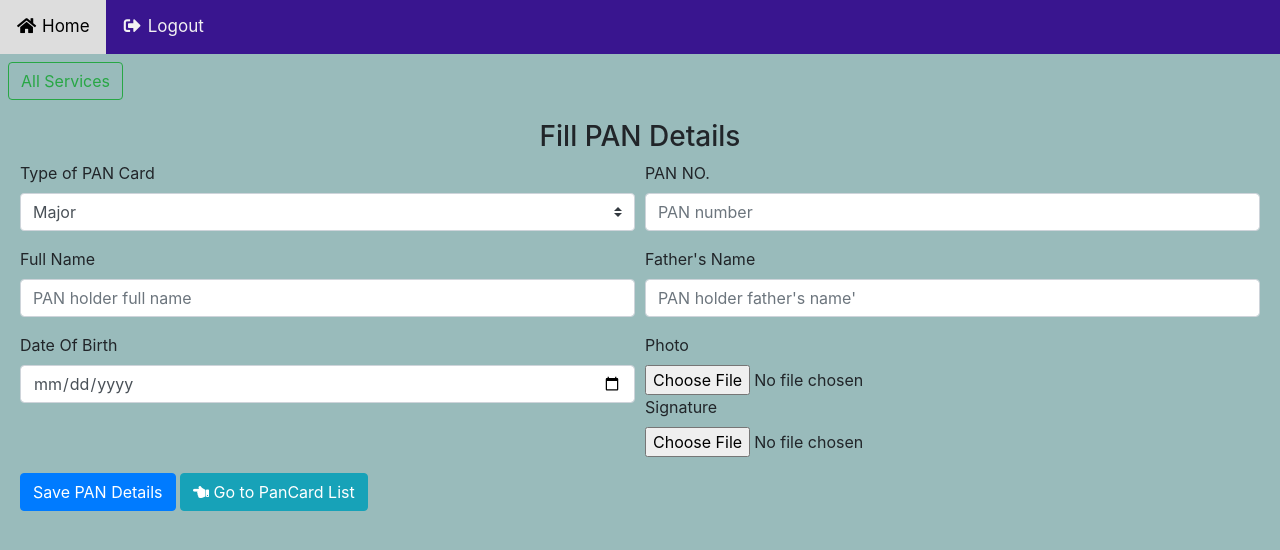
After one commit to vikash8507/print-project, a Django app: page /new-pan/ in a window 1280 px wide. The commit adds this page. Shown: the top 550 px of the page. Run offline with Django 3.2, Linux system fonts and the light colour scheme; a user stored in the database is signed in; some libraries are stand-ins or nearby versions.

Commit message:
Pan Card Setup

```diff
--- /dev/null
+++ b/main/templates/main/new-pan.html
@@ -0,0 +1,46 @@
+{% extends 'base.html' %}
+{% load crispy_forms_tags %}
+{% block body %}
+<h3 class="text-center">Fill PAN Details</h3>
+<form method="POST" , enctype="multipart/form-data">
+    {% csrf_token %}
+    <div class="form-row">
+        <div class="form-group col-md-6">
+            <label for="type">Type of PAN Card</label>
+            <select class="custom-select" name='ptype'>
+                <option value="major">Major</option>
+                <option value="minor">Minor</option>
+            </select>
+        </div>
+        <div class="form-group col-md-6">
+            <label for="pan">PAN NO.</label>
+            <input type="text" class="form-control" id="ganme1" name='pan' required placeholder="PAN number">
+        </div>
+    </div>
+    <div class="form-row">
+        <div class="form-group col-md-6">
+            <label for="name">Full Name</label>
+            <input type="text" class="form-control" id="name" name='name' required placeholder="PAN holder full name">
+        </div>
+        <div class="form-group col-md-6">
+            <label for="fname">Father's Name</label>
+            <input type="text" class="form-control" id="fname" name='fname' required placeholder="PAN holder father's name'">
+        </div>
+    </div>
+    <div class="form-row">
+        <div class="form-group col-md-6">
+            <label for="birth">Date Of Birth</label>
+            <input type="date" class="form-control" name='birth' id="birth" required>
+        </div>
+        <div class="form-group col-md-6">
+            <label for="photo">Photo</label>
+            <input type="file" class="form-control-file" name='photo' id="photo" required>
+            <label for="sign">Signature</label>
+            <input type="file" class="form-control-file" name='sign' id="sign" required>
+        </div>
+    </div>
+    <button type="submit" class="btn btn-primary">Save PAN Details</button>
+    <a href="{% url 'pan-list' %}" class="btn btn-info"><i class="fa fa-hand-point-left"></i> Go to PanCard List</a>
+</form>
+
+{% endblock %}
--- a/main/urls.py
+++ b/main/urls.py
@@ -1,6 +1,6 @@
 from django.urls import path
 
-from main.views import dashboard, success, upload_voter, fill_voter, generate_pdf, voters_list, delete_voter
+from main.views import dashboard, success, upload_voter, fill_voter, generate_pdf, voters_list, delete_voter, pan_list, pan_pdf, new_pan
 
 urlpatterns = [
     path("", dashboard, name="dashboard"),
@@ -10,4 +10,8 @@ urlpatterns = [
     path("fill-voter/<int:id>", fill_voter, name="fill-voter"),
     path("delete-voter/<int:id>", delete_voter, name="delete-voter"),
     path("pdf/<int:id>", generate_pdf, name="pdf"),
+
+    path("pan-list/", pan_list, name="pan-list"),
+    path("new-pan/", new_pan, name="new-pan"),
+    # path("pan-pdf/<int:pk>", pan_pdf, name="pan-pdf"),
 ]
--- a/main/views.py
+++ b/main/views.py
@@ -168,3 +168,16 @@ def generate_pdf(request, id):
         "date": date.today().strftime("%d/%m/%Y")
     }
     return render(request, "voter.html", context)
+
+
+@login_required
+def pan_list(request):
+    return render(request, "main/pan-list.html")
+
+@login_required
+def new_pan(request):
+    return render(request, "main/new-pan.html")
+
+@login_required
+def pan_pdf(request, pk):
+    return render(request, "pan.html")
--- a/print_project/settings.py
+++ b/print_project/settings.py
@@ -43,6 +43,7 @@ INSTALLED_APPS = [
     'django.contrib.staticfiles',
 
     "crispy_forms",
+    "qr_code",
 
     "main",
 ]
--- a/requirements.txt
+++ b/requirements.txt
@@ -13,6 +13,7 @@ Django==3.2.7
 django-crispy-forms==1.12.0
 django-environ==0.7.0
 django-heroku==0.3.1
+django-qr-code==2.2.0
 englisttohindi==4.1.0
 future==0.18.2
 gunicorn==20.1.0
@@ -34,6 +35,7 @@ pytz==2021.1
 razorpay==1.2.0
 reportlab==3.6.1
 requests==2.26.0
+segno==1.3.3
 six==1.16.0
 soupsieve==2.2.1
 sqlparse==0.4.2
--- a/templates/base.html
+++ b/templates/base.html
@@ -43,6 +43,7 @@
         <a href="{% url 'dashboard' %}"><i class="fa fa-chart-line"></i> Dashboard</a>
         <a href="#"><i class="fa fa-fw fa-file-pdf"></i> Aadhaar</a>
         <a href="{% url 'voters-list' %}"><i class="fa fa-fw fa-file-pdf"></i> Voter</a>
+        <a href="{% url 'pan-list' %}"><i class="fa fa-fw fa-file-pdf"></i> PAN</a>
         <a href="#"><i class="fa fa-fw fa-address-card"></i> Contact</a>
     </div>
 
```
Also changed, not shown: main/templates/main/pan-list.html (added, +30 -0 lines), static/css/pan.css (added, +95 -0 lines), templates/pan.html (added, +24 -0 lines), static/images/pan.webp (added), static/images/sign.png (added), static/images/vikash.jpg (added).
